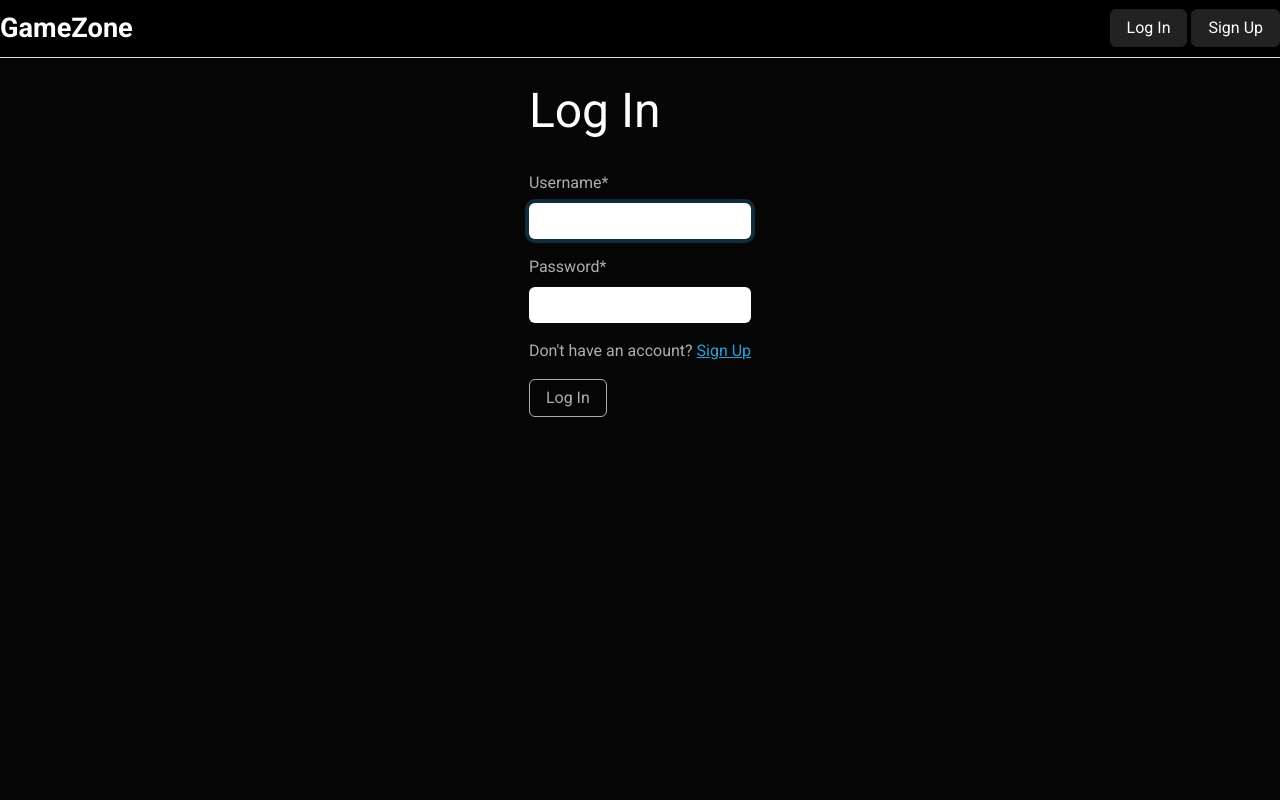
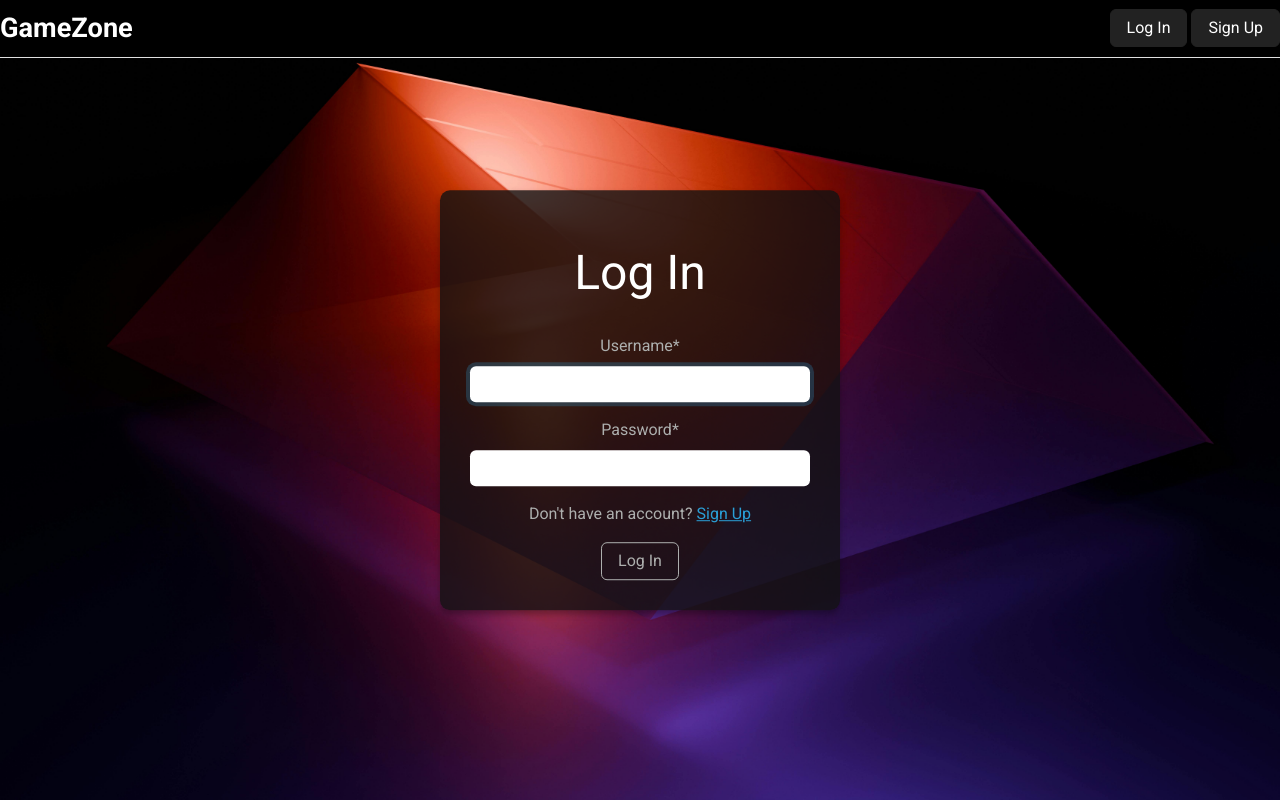
Before and after one commit to mayurgajbhiye4/gamers_hub, a Django app: page /login/ in a window 1280 px wide. Run offline with Django 5.2, Linux system fonts and the light colour scheme; some libraries are stand-ins or nearby versions.

Commit message:
lot of updates and bug fixes

```diff
--- a/network/templates/registration/login.html
+++ b/network/templates/registration/login.html
@@ -8,11 +8,43 @@
 <head>
     <meta charset="UTF-8">
     <meta name="viewport" content="width=device-width, initial-scale=1.0">
-    <title>PostAll</title>
+    <title>GameZone</title>
     <link rel="stylesheet" href="https://cdn.jsdelivr.net/npm/bootswatch@5.3.0/dist/cyborg/bootstrap.min.css">
 </head>
 <body>
+
+<style>
+    body {
+    margin: 0;
+    padding: 0;
+    height: 100vh;
+    background-image: url("{% static 'images/game1.jpg' %}"); /* Your image */
+    background-size: cover; /* Ensure the image covers the entire screen */
+    background-position: center;
+    background-repeat: no-repeat;
+    display: flex;
+    overflow: hidden;/* Prevent scrolling */
+}
+
+    .form-container {
+    position: absolute;
+    top: 50%;
+    left: 50%;
+    transform: translate(-50%, -50%);
+    z-index: 10; /* Place form above the slider */
+    background: rgba(18, 18, 18, 0.8); /* Add slight transparency for readability */
+    padding: 30px;
+    border-radius: 10px;
+    box-shadow: 0px 4px 6px rgba(0, 0, 0, 0.3);
+    width: 100%;
+    max-width: 400px; /* Set max width */
+    text-align: center;
+}
+</style>
+
 <div class="d-flex justify-content-center">
+    <div class="form-container">
+        <!-- Your login/signup form here -->
         <form method="POST">
                 {% if messages %}
                 {% for message in messages %}
@@ -28,6 +60,7 @@
                 <button type="submit" class="btn btn-outline-dark">Log In</button>
         </form>
     </div>
+</div>
 
 </body>
 </html>
```
Also changed, not shown: network/templates/registration/signup.html (+37 -1 lines), static/images/game1.jpg (added). Lines whose indentation alone changed are shown as unchanged.
